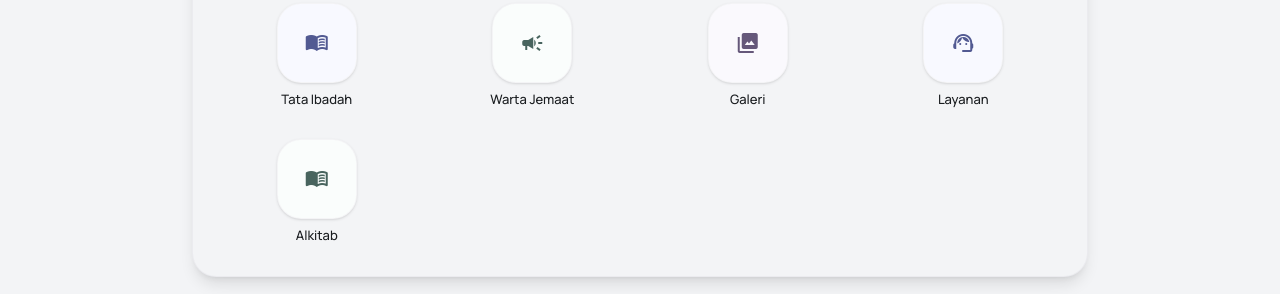
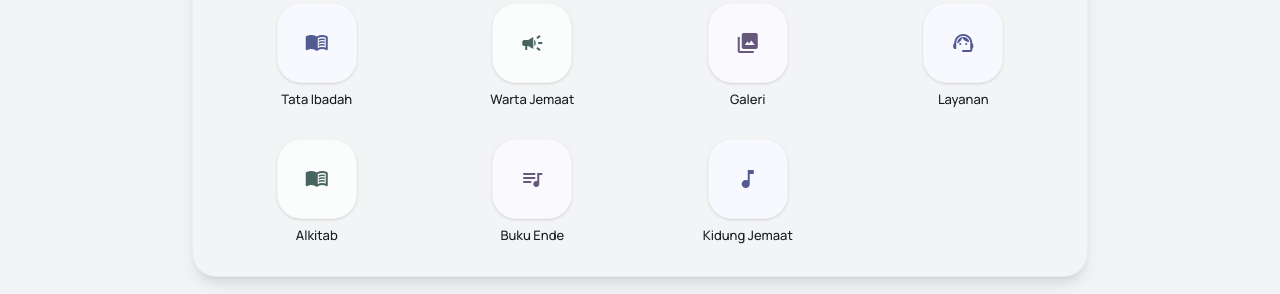
Before and after one commit to davidp16/ImmanuelWeb, a React (Vite) app: page / in a window 1280 px wide. Shown: the part 780-1074 px from the top of the page. Built offline with nearby package versions, Linux system fonts and the light colour scheme; no server answers.

Commit message:
feat: Add Buku Ende and Kidung Jemaat to quick access menu

```diff
--- a/src/components/FeaturesSection.jsx
+++ b/src/components/FeaturesSection.jsx
@@ -35,6 +35,20 @@ const features = [
     iconColor: 'text-secondary',
     bgIcon: 'bg-secondary-container/20',
     path: '/alkitab',
+  },
+  {
+    icon: 'queue_music',
+    title: 'Buku Ende',
+    iconColor: 'text-tertiary',
+    bgIcon: 'bg-tertiary-container/20',
+    path: '/buku-ende',
+  },
+  {
+    icon: 'music_note',
+    title: 'Kidung Jemaat',
+    iconColor: 'text-primary',
+    bgIcon: 'bg-primary-container/20',
+    path: '/kidung-jemaat',
   },
 ]
 
```
